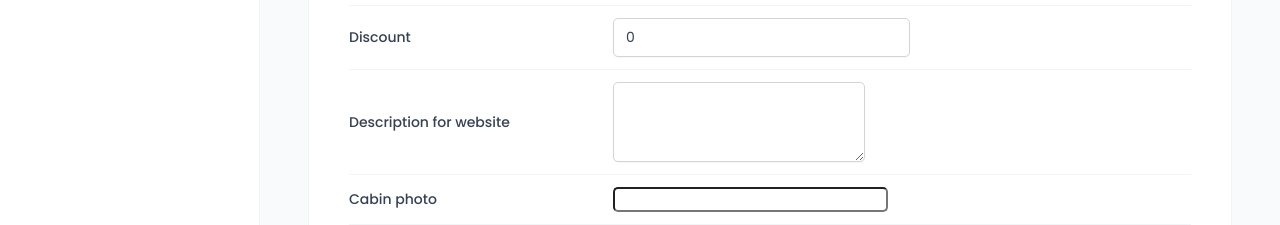
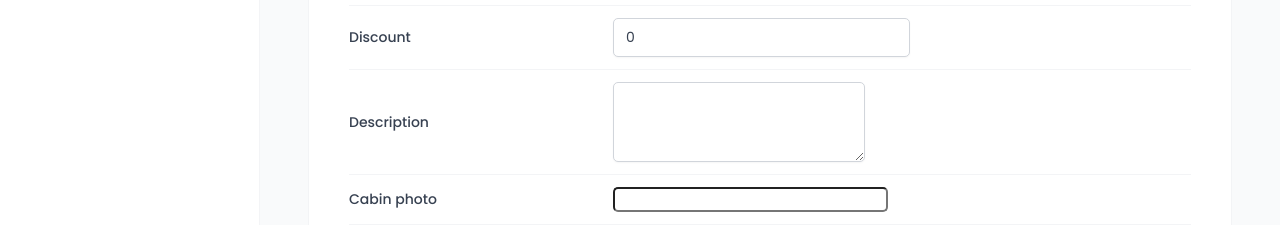
Before and after one commit to filipivanovic/wild-oasis, a React (Vite) app: page /cabins in a window 1280 px wide. Both pictures are taken after a click on the button "Add new cabin". Shown: the part 495-720 px from the top of the page. Built offline with nearby package versions, Linux system fonts and the light colour scheme; no server answers; the database is empty; a web font is replaced by a local one.

Commit message:
Refactor `CreateCabinForm`: extract `FormRow` component for cleaner structure and replace inline styles; simplify form error handling.

```diff
--- a/src/features/cabins/CreateCabinForm.jsx
+++ b/src/features/cabins/CreateCabinForm.jsx
@@ -1,5 +1,3 @@
-import styled from 'styled-components'
-
 import Input from '../../ui/Input'
 import Form from '../../ui/Form.jsx'
 import Button from '../../ui/Button.jsx'
@@ -9,42 +7,7 @@ import { useForm } from 'react-hook-form'
 import { createCabin } from '../../services/apiCabins.js'
 import { useMutation, useQueryClient } from '@tanstack/react-query'
 import toast from 'react-hot-toast'
-
-const FormRow = styled.div`
-  display: grid;
-  align-items: center;
-  grid-template-columns: 24rem 1fr 1.2fr;
-  gap: 2.4rem;
-
-  padding: 1.2rem 0;
-
-  &:first-child {
-    padding-top: 0;
-  }
-
-  &:last-child {
-    padding-bottom: 0;
-  }
-
-  &:not(:last-child) {
-    border-bottom: 1px solid var(--color-grey-100);
-  }
-
-  &:has(button) {
-    display: flex;
-    justify-content: flex-end;
-    gap: 1.2rem;
-  }
-`
-
-const Label = styled.label`
-  font-weight: 500;
-`
-
-const Error = styled.span`
-  font-size: 1.4rem;
-  color: var(--color-red-700);
-`
+import FormRow from '../../ui/FormRow.jsx'
 
 function CreateCabinForm() {
   const { register, handleSubmit, reset, getValues, formState } = useForm()
@@ -76,18 +39,19 @@ function CreateCabinForm() {
 
   return (
     <Form onSubmit={handleSubmit(onSubmit, onError)}>
-      <FormRow>
-        <Label htmlFor="name">Cabin name</Label>
+      <FormRow error={errors?.name?.message} label={'Cabin name'} disabled={isCreating}>
         <Input
           type="text"
           id="name"
           {...register('name', { required: 'This field is required' })}
         />
-        {errors?.name?.message && <Error>{errors.name.message}</Error>}
       </FormRow>
 
-      <FormRow>
-        <Label htmlFor="maxCapacity">Maximum capacity</Label>
+      <FormRow
+        error={errors?.maxCapacity?.message}
+        label={'Maximum capacity'}
+        disabled={isCreating}
+      >
         <Input
           type="number"
           id="maxCapacity"
@@ -96,11 +60,9 @@ function CreateCabinForm() {
             min: { value: 1, message: 'Capacity must be at least 1 guest' }
           })}
         />
-        {errors?.maxCapacity?.message && <Error>{errors.maxCapacity.message}</Error>}
       </FormRow>
 
-      <FormRow>
-        <Label htmlFor="regularPrice">Regular price</Label>
+      <FormRow error={errors?.regularPrice?.message} label={'Regular price'} disabled={isCreating}>
         <Input
           type="number"
           id="regularPrice"
@@ -109,11 +71,9 @@ function CreateCabinForm() {
             min: { value: 1, message: 'Minimum capacity is 1 guest' }
           })}
         />
-        {errors?.regularPrice?.message && <Error>{errors.regularPrice.message}</Error>}
       </FormRow>
 
-      <FormRow>
-        <Label htmlFor="discount">Discount</Label>
+      <FormRow error={errors?.discount?.message} label={'Discount'} disable={isCreating}>
         <Input
           type="number"
           id="discount"
@@ -121,25 +81,22 @@ function CreateCabinForm() {
           {...register('discount', {
             required: 'This field is required',
             validate: value =>
-              value <= getValues().regularPrice || 'Discount should be less than regular price'
+              Number(value) <= Number(getValues().regularPrice) ||
+              'Discount should be less than regular price'
           })}
         />
-        {errors?.discount?.message && <Error>{errors.discount.message}</Error>}
       </FormRow>
 
-      <FormRow>
-        <Label htmlFor="description">Description for website</Label>
+      <FormRow error={errors?.description?.message} label={'Description'} disabled={isCreating}>
         <Textarea
           type="number"
           id="description"
           defaultValue=""
           {...register('description', { required: 'This field is required' })}
         />
-        {errors?.description?.message && <Error>{errors.description.message}</Error>}
       </FormRow>
 
-      <FormRow>
-        <Label htmlFor="image">Cabin photo</Label>
+      <FormRow label={'Cabin photo'}>
         <FileInput id="image" accept="image/*" />
       </FormRow>
 
--- /dev/null
+++ b/src/ui/FormRow.jsx
@@ -0,0 +1,50 @@
+import Input from './Input.jsx'
+import styled from 'styled-components'
+
+const StyledFormRow = styled.div`
+  display: grid;
+  align-items: center;
+  grid-template-columns: 24rem 1fr 1.2fr;
+  gap: 2.4rem;
+
+  padding: 1.2rem 0;
+
+  &:first-child {
+    padding-top: 0;
+  }
+
+  &:last-child {
+    padding-bottom: 0;
+  }
+
+  &:not(:last-child) {
+    border-bottom: 1px solid var(--color-grey-100);
+  }
+
+  &:has(button) {
+    display: flex;
+    justify-content: flex-end;
+    gap: 1.2rem;
+  }
+`
+
+const Label = styled.label`
+  font-weight: 500;
+`
+
+const Error = styled.span`
+  font-size: 1.4rem;
+  color: var(--color-red-700);
+`
+
+const FormRow = ({ label, error, children }) => {
+  return (
+    <StyledFormRow>
+      {label && <Label htmlFor={children.props.id}>{label}</Label>}
+      {children}
+      {error && <Error>{error}</Error>}
+    </StyledFormRow>
+  )
+}
+
+export default FormRow
```
